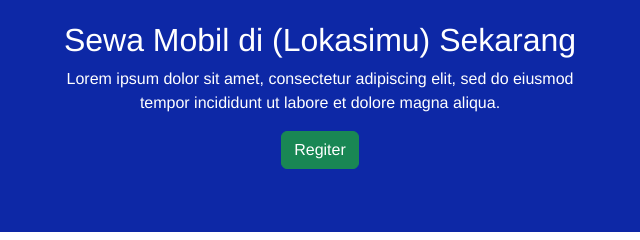
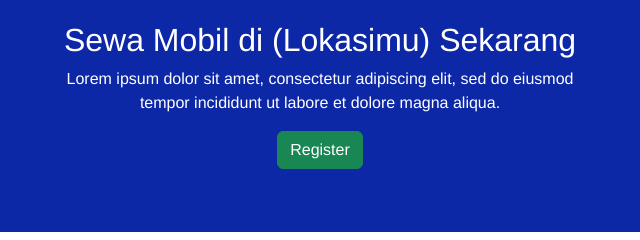
Before and after one commit to IbnuFA/challenge-chapter-1, a plain HTML site: page challenge-chapter-1/index.html in a window 1280 px wide. Shown: the part 1820-2060 px from the top of the page, 320-960 px from the left. Drawn offline with nearby package versions, Linux system fonts and the light colour scheme.

Commit message:
Update index.html

```diff
--- a/challenge-chapter-1/index.html
+++ b/challenge-chapter-1/index.html
@@ -312,7 +312,7 @@
             </div>
 
             <div>
-                <button class="btn btn-success" type="submit">Regiter</button>
+                <button class="btn btn-success" type="submit">Register</button>
             </div>
         </div>
     </section>
```
